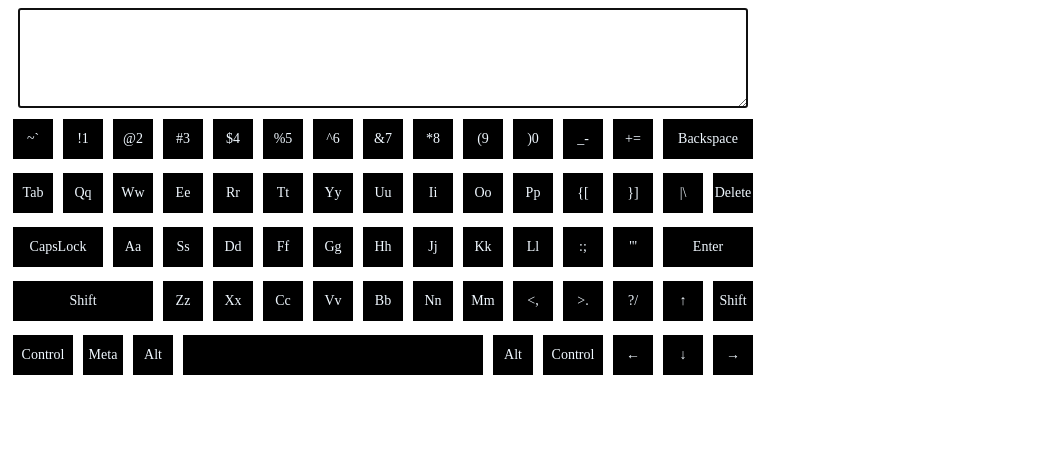
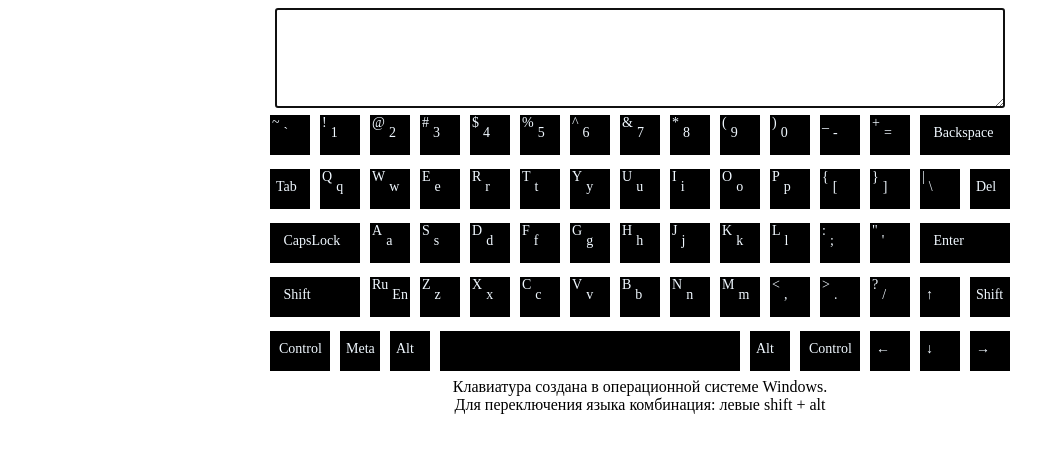
Before and after one commit to MikheytsevNA/virtual-keyboard, a website: page index.html in a window 1280 px wide. Shown: the whole page, without its empty margins (0-1060 px from the left). Drawn offline with Linux system fonts and the light colour scheme.

Commit message:
feat: language change

```diff
--- a/index.js
+++ b/index.js
@@ -1,6 +1,5 @@
 const inputWindow = document.createElement("textarea");
-const wrapper = document.createElement("div");
-const keyboardList = [
+const keyboardList_EN = [
   {main: "`", alt: "~", row: 1, code: "Backquote"},
   {main: "1", alt: "!", row: 1, code: "Digit1"},
   {main: "2", alt: "@", row: 1, code: "Digit2"},
@@ -29,7 +28,7 @@ const keyboardList = [
   {main: "[", alt: "{", row: 2, code: "BracketLeft"},
   {main: "]", alt: "}", row: 2, code: "BracketRight"},
   {main: "\\",alt: "|", row: 2, code: "Backslash"},
-  {main: "Delete", row: 2, code: "Delete"},
+  {main: "Del", row: 2, code: "Delete"},
   {main: "CapsLock", row: 3, width: 2, code: "CapsLock"},
   {main: "a", alt: "A", row: 3, code: "KeyA"},
   {main: "s", alt: "S", row: 3, code: "KeyS"},
@@ -43,7 +42,8 @@ const keyboardList = [
   {main: ";", alt: ":", row: 3, code: "Semicolon"},
   {main: "'", alt: '"', row: 3, code: "Quote"},
   {main: "Enter", row: 3, width: 2, code: "Enter"},
-  {main: "Shift", row: 4, width: 3, code: "ShiftLeft"},
+  {main: "Shift", row: 4, width: 2, code: "ShiftLeft"},
+  {main: "En", alt: "Ru", row: 4, code: "ShiftLeft"},
   {main: "z", alt: "Z", row: 4, code: "KeyZ"},
   {main: "x", alt: "X", row: 4, code: "KeyX"},
   {main: "c", alt: "C", row: 4, code: "KeyC"},
@@ -66,9 +66,78 @@ const keyboardList = [
   {main: "\u{2193}", row: 5, code: "ArrowDown"},
   {main: "\u{2192}", row: 5, code: "ArrowRight"}
 ]
+
+const keyboardList_RU = [
+  {main: "`", alt: "~", row: 1, code: "Backquote"},
+  {main: "1", alt: "!", row: 1, code: "Digit1"},
+  {main: "2", alt: '"', row: 1, code: "Digit2"},
+  {main: "3", alt: "№", row: 1, code: "Digit3"},
+  {main: "4", alt: ";", row: 1, code: "Digit4"},
+  {main: "5", alt: "%", row: 1, code: "Digit5"},
+  {main: "6", alt: ":", row: 1, code: "Digit6"},
+  {main: "7", alt: "?", row: 1, code: "Digit7"},
+  {main: "8", alt: "*", row: 1, code: "Digit8"},
+  {main: "9", alt: "(", row: 1, code: "Digit9"},
+  {main: "0", alt: ")", row: 1, code: "Digit0"},
+  {main: "-", alt: "_", row: 1, code: "Minus"},
+  {main: "=", alt: "+", row: 1, code: "Equal"},
+  {main: "Backspace", row: 1, width: 2, code: "Backspace"},
+  {main: "Tab", row: 2, code: "Tab"},
+  {main: "й", alt: "Й", row: 2, code: "KeyQ"},
+  {main: "ц", alt: "Ц", row: 2, code: "KeyW"},
+  {main: "у", alt: "У", row: 2, code: "KeyE"},
+  {main: "к", alt: "К", row: 2, code: "KeyR"},
+  {main: "е", alt: "Е", row: 2, code: "KeyT"},
+  {main: "н", alt: "Н", row: 2, code: "KeyY"},
+  {main: "г", alt: "Г", row: 2, code: "KeyU"},
+  {main: "ш", alt: "Ш", row: 2, code: "KeyI"},
+  {main: "щ", alt: "Щ", row: 2, code: "KeyO"},
+  {main: "з", alt: "З", row: 2, code: "KeyP"},
+  {main: "х", alt: "Х", row: 2, code: "BracketLeft"},
+  {main: "ъ", alt: "Ъ", row: 2, code: "BracketRight"},
+  {main: "\\",alt: "|", row: 2, code: "Backslash"},
+  {main: "Del", row: 2, code: "Delete"},
+  {main: "CapsLock", row: 3, width: 2, code: "CapsLock"},
+  {main: "ф", alt: "Ф", row: 3, code: "KeyA"},
+  {main: "ы", alt: "Ы", row: 3, code: "KeyS"},
+  {main: "в", alt: "В", row: 3, code: "KeyD"},
+  {main: "а", alt: "А", row: 3, code: "KeyF"},
+  {main: "п", alt: "П", row: 3, code: "KeyG"},
+  {main: "р", alt: "Р", row: 3, code: "KeyH"},
+  {main: "о", alt: "О", row: 3, code: "KeyJ"},
+  {main: "л", alt: "Л", row: 3, code: "KeyK"},
+  {main: "д", alt: "Д", row: 3, code: "KeyL"},
+  {main: "ж", alt: "Ж", row: 3, code: "Semicolon"},
+  {main: "э", alt: 'Э', row: 3, code: "Quote"},
+  {main: "Enter", row: 3, width: 2, code: "Enter"},
+  {main: "Shift", row: 4, width: 2, code: "ShiftLeft"},
+  {main: "En", alt: "Ru", row: 4, code: "ShiftLeft"},
+  {main: "я", alt: "Я", row: 4, code: "KeyZ"},
+  {main: "ч", alt: "Ч", row: 4, code: "KeyX"},
+  {main: "с", alt: "С", row: 4, code: "KeyC"},
+  {main: "м", alt: "М", row: 4, code: "KeyV"},
+  {main: "и", alt: "И", row: 4, code: "KeyB"},
+  {main: "т", alt: "Т", row: 4, code: "KeyN"},
+  {main: "Ь", alt: "ь", row: 4, code: "KeyM"},
+  {main: "б", alt: "Б", row: 4, code: "Comma"},
+  {main: "ю", alt: "Ю", row: 4, code: "Period"},
+  {main: ".", alt: ",", row: 4, code: "Slash"},
+  {main: "\u{2191}", row: 4, code: "ArrowUp"},
+  {main: "Shift", row: 4, code: "ShiftRight"},
+  {main: "Control", row: 5, width: 1.5, code: "ControlLeft"},
+  {main: "Meta", row: 5, code: "MetaLeft"},
+  {main: "Alt", row: 5, code: "AltLeft"},
+  {main: " ", row: 5, width: 4, code: "Space"},
+  {main: "Alt", row: 5, code: "AltRight"},
+  {main: "Control", row: 5, width: 1.5, code: "ControlRight"},
+  {main: "\u{2190}", row: 5, code: "ArrowLeft"},
+  {main: "\u{2193}", row: 5, code: "ArrowDown"},
+  {main: "\u{2192}", row: 5, code: "ArrowRight"}
+]
 const tabSpaceLength = 4;
 var shiftMode = false;
 var tabMode = false;
+var keyBoardLayout_EN = true; // English by default
 
 function createButton(buttonObj) {
   let button = document.createElement("div");
@@ -88,17 +157,22 @@ function createButton(buttonObj) {
   button.classList.add(buttonObj.code);
   let main = document.createElement("span");
   main.textContent = buttonObj.main;
+  main.classList = "main";
   if (buttonObj.alt != undefined) {
     let sub = document.createElement("span");
     sub.textContent = buttonObj.alt;
+    sub.classList = "sub";
     button.append(sub);
   }
   button.append(main);
   return button;
 }
 
+const rowsInWrapper = 5;
+
+function fillWrapeper(rowsInWrapper, keyboardList) {
+  let wrapper = document.createElement("div");
   wrapper.classList = "wrapper";
-const rowsInWrapper = 5;
   for (let i = 0; i<rowsInWrapper; i++) {
     let row = document.createElement("div");
     row.classList = "row";
@@ -108,16 +182,29 @@ for (let i = 0; i<rowsInWrapper; i++) {
   for (let i of keyboardList) {
     wrapper.children[i.row - 1].append(createButton(i));
   }
+  return wrapper;
+}
+
+if (keyBoardLayout_EN) {
+  var wrapper = fillWrapeper(rowsInWrapper, keyboardList_EN);
+} else {
+  var wrapper = fillWrapeper(rowsInWrapper, keyboardList_RU);
+}
+
 
 document.body.append(inputWindow);
 inputWindow.focus();
 document.body.append(wrapper);
+let textDiv = document.createElement("div");
+textDiv.classList = "info";
+textDiv.textContent = "Клавиатура создана в операционной системе Windows. Для переключения языка комбинация: левыe shift + alt"
+document.body.append(textDiv);
 
 /* Listeners */
 
 /* Click listeners */
 
-wrapper.addEventListener("mousedown", (event) => {
+function mousedownHandler(event) {
   let inputWindow = document.querySelector("textarea");
   let target = event.target.closest(".button")
   if (!inputWindow.focus()) {
@@ -127,15 +214,32 @@ wrapper.addEventListener("mousedown", (event) => {
     target.classList.add("active");
     event.preventDefault();
   };
-});
+}
 
-wrapper.addEventListener("mouseup", (event) => {
+
+function mouseupHandler(event) {{
   let inputWindow = document.querySelector("textarea");
   let target = event.target.closest(".button");
   if (target) {
     let prevText = inputWindow.value.slice(0, inputWindow.selectionStart);
     let postText = inputWindow.value.slice(inputWindow.selectionEnd);
-    if (target.children.length != 1 || target.children[0].textContent == " ") { // for letters and spaces
+    if ((target.children[0].textContent == "Ru")) {
+      if (keyBoardLayout_EN) {
+        wrapper.remove();
+        wrapper = fillWrapeper(rowsInWrapper, keyboardList_RU);
+        inputWindow.after(wrapper);
+        wrapper.addEventListener("mousedown", mousedownHandler);
+        wrapper.addEventListener("mouseup", mouseupHandler);
+        keyBoardLayout_EN = !keyBoardLayout_EN;
+      } else {
+        wrapper.remove();
+        wrapper = fillWrapeper(rowsInWrapper, keyboardList_EN);
+        inputWindow.after(wrapper);
+        wrapper.addEventListener("mousedown", mousedownHandler);
+        wrapper.addEventListener("mouseup", mouseupHandler);
+        keyBoardLayout_EN = !keyBoardLayout_EN;
+      }
+    } else if (target.children.length != 1 || target.children[0].textContent == " ") { // for letters and spaces
       if (!shiftMode) { // if shift key is NOT pressed
         if (!tabMode || !target.classList[1].includes("Key")) {
           if (target.children[1]) { // if shift key is NOT pressed AND tab key is NOT pressed
@@ -160,14 +264,14 @@ wrapper.addEventListener("mouseup", (event) => {
       inputWindow.setSelectionRange(prevText.length+1, prevText.length+1);
       target.classList.remove("active");
     } else { // for anything but letters
-      if (target.children[0].textContent == "Delete" || target.children[0].textContent == "Backspace") {
+      if (target.children[0].textContent == "Del" || target.children[0].textContent == "Backspace") {
         if (inputWindow.selectionEnd == inputWindow.selectionStart) {
           if (target.children[0].textContent == "Backspace") {
             inputWindow.value = prevText.slice(0,prevText.length-1) + postText;
             inputWindow.setSelectionRange(prevText.length-1, prevText.length-1);
 
           }
-          if (target.children[0].textContent == "Delete") {
+          if (target.children[0].textContent == "Del") {
             inputWindow.value = prevText + postText.slice(1);
             inputWindow.setSelectionRange(prevText.length, prevText.length);
           }
@@ -204,13 +308,17 @@ wrapper.addEventListener("mouseup", (event) => {
       target.classList.remove("active");
     }
   }
-});
+}
+
+}
+wrapper.addEventListener("mousedown", mousedownHandler);
+wrapper.addEventListener("mouseup", mouseupHandler);
 
 /* Key press listeners */
 
 function findFromListByKeyCode(keyCode) {
   let catchedKey = false;
-  for (let key of keyboardList) {
+  for (let key of keyboardList_EN) {
     if (key.code == keyCode) {
       catchedKey = true;
       return document.querySelector(`.${key.code}`);
@@ -221,6 +329,23 @@ function findFromListByKeyCode(keyCode) {
   }
 }
 document.addEventListener("keydown", (event) => {
+  if (event.code == "AltLeft" && event.shiftKey) {
+    if (keyBoardLayout_EN) {
+      wrapper.remove();
+      wrapper = fillWrapeper(rowsInWrapper, keyboardList_RU);
+      inputWindow.after(wrapper);
+      wrapper.addEventListener("mousedown", mousedownHandler);
+      wrapper.addEventListener("mouseup", mouseupHandler);
+      keyBoardLayout_EN = !keyBoardLayout_EN;
+    } else {
+      wrapper.remove();
+      wrapper = fillWrapeper(rowsInWrapper, keyboardList_EN);
+      inputWindow.after(wrapper);
+      wrapper.addEventListener("mousedown", mousedownHandler);
+      wrapper.addEventListener("mouseup", mouseupHandler);
+      keyBoardLayout_EN = !keyBoardLayout_EN;
+    }
+  }
   let button = findFromListByKeyCode(event.code);
   if (button) {
     button.classList.add("active");
--- a/style.css
+++ b/style.css
@@ -1,6 +1,12 @@
+body {
+  display: flex;
+  flex-direction: column;
+  align-items: center;
+}
+
 textarea {
   box-sizing: border-box;
-  margin: 0 0 0 10px;
+  margin: 0;
   width: 730px;
   height: 100px;
   resize: vertical;
@@ -17,7 +23,7 @@ textarea {
 }
 
 .button {
-  display: flex;
+  box-sizing: border-box;
   width: 40px;
   height: 40px;
   margin: 7px 5px;
@@ -25,9 +31,11 @@ textarea {
   font-size: 14px;
   background-color: black;
   cursor: pointer;
-  transition: 200ms;
-  justify-content: center;
-  align-items: center;
+  transition: 100ms;
+}
+
+.button:hover {
+  border: 3px #909090 solid;
 }
 
 .button.button15{
@@ -49,4 +57,23 @@ textarea {
 .button.active {
   color: black;
   background-color: aquamarine;
+  transition: 400ms;
 }
+
+.main {
+  position: relative;
+  top: 25%;
+  left: 15%;
+}
+
+.sub {
+  position: relative;
+  top: 0%;
+  left: 5%;
+}
+
+.info {
+  width: 400px;
+  text-align: center;
+  align-self: center;
+}
```
Lines whose indentation alone changed are shown as unchanged.
